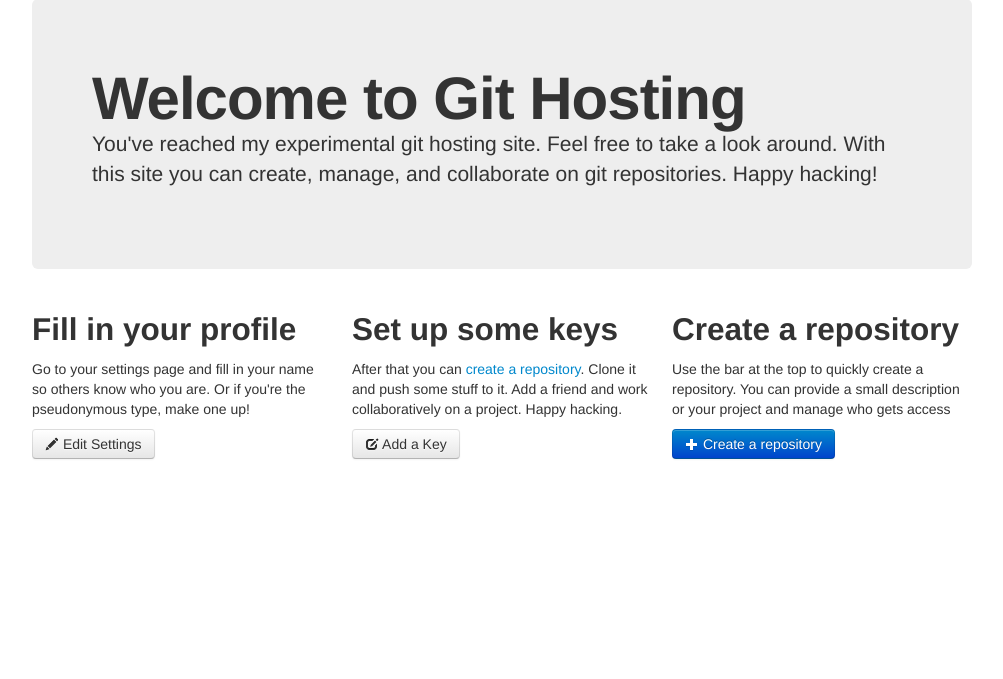
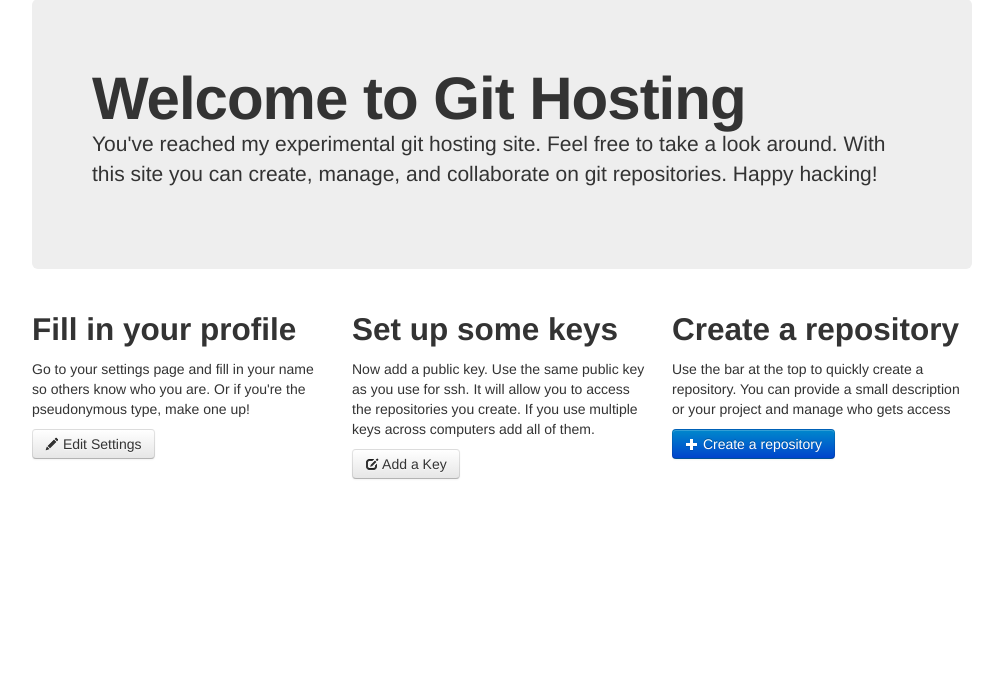
Before and after one commit to vault/bugit, a Django app: template templates/welcome.html in a window 1280 px wide. Shown: the part 61-740 px from the top of the page, without its empty margins (138-1141 px from the left). Run offline with Django 3.2, Linux system fonts and the light colour scheme; the template is opened without the code that fills it, so the values that code supplies are empty; some libraries are stand-ins or nearby versions.

Commit message:
fix setup-key text

```diff
--- a/templates/welcome.html
+++ b/templates/welcome.html
@@ -29,7 +29,7 @@ Or if you're the pseudonymous type, make one up!</p>
 <div class="span4">
 <h2>Set up some keys</h2>
 
-<p>After that you can <a href="/repo/create/">create a repository</a>. Clone it and push some stuff to it. Add a friend and work collaboratively on a project. Happy hacking.</p>
+<p>Now add a public key. Use the same public key as you use for ssh. It will allow you to access the repositories you create. If you use multiple keys across computers add all of them.</p>
 
 <a href="/settings/keys/create/"><button class="btn"><i class="icon-edit"></i>
 Add a Key</button></a> </div>
```
